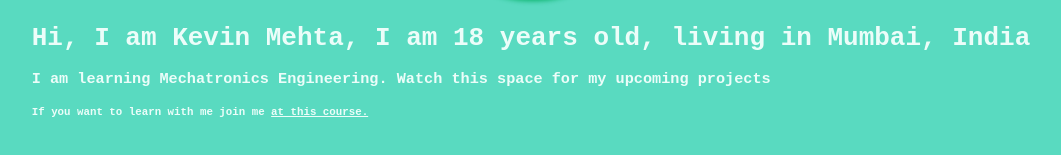
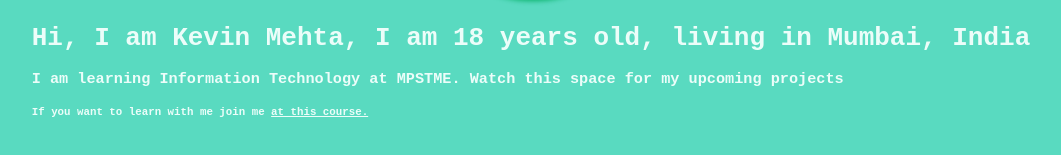
Before and after one commit to iamkevinmehta/newproject.netlify.app, a plain HTML site: page index.html in a window 1280 px wide. Shown: the part 529-684 px from the top of the page, without its empty margins (109-1170 px from the left). Drawn offline with Linux system fonts and the light colour scheme.

Commit message:
Update index.html

```diff
--- a/index.html
+++ b/index.html
@@ -12,7 +12,7 @@
 
 
             <h1>Hi, I am Kevin Mehta, I am 18 years old, living in Mumbai, India</h1>
-            <h3>I am learning Mechatronics Engineering. Watch this space for my upcoming projects</h3>
+            <h3>I am learning Information Technology at MPSTME. Watch this space for my upcoming projects</h3>
             <h5>If you want to learn with me join me <a class="course-link" href="https://github.com/iamkevinmehta">at this course.</a> </h5>
             </div>
 
```
